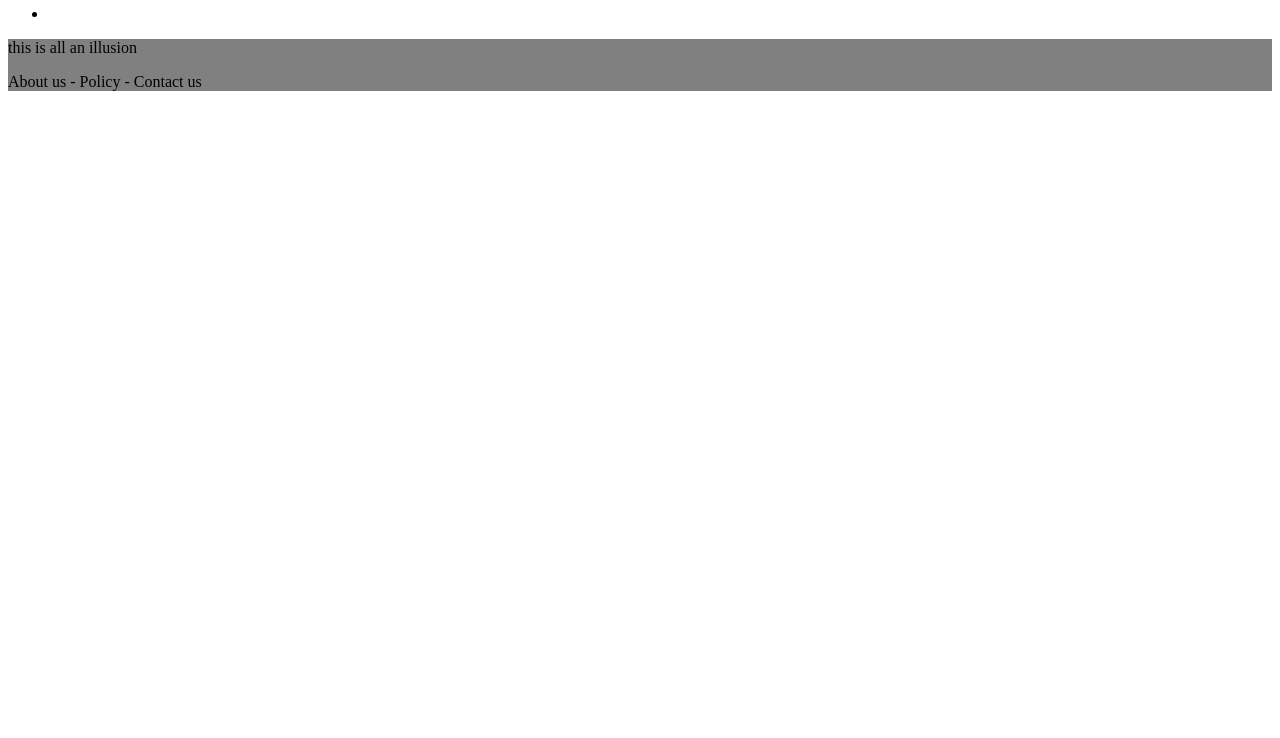
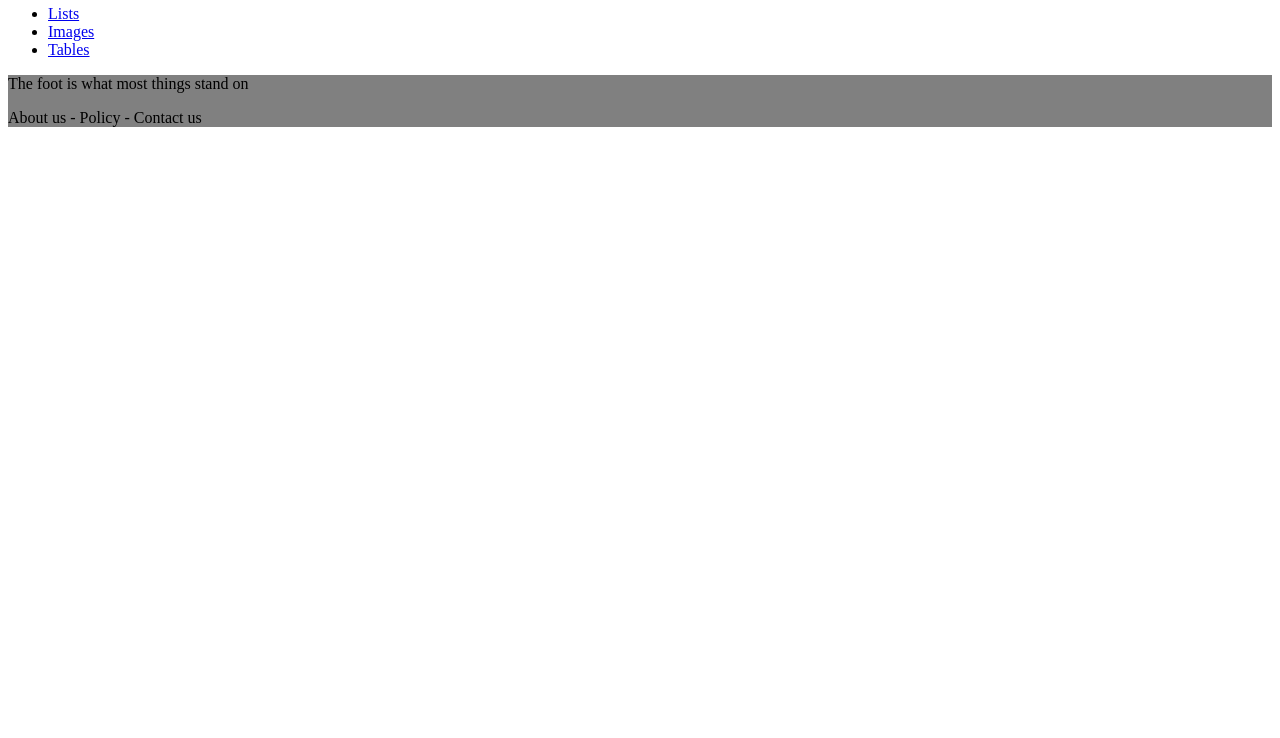
Before and after one commit to Iflar/html_basics, a plain HTML site: page 13-navs.html in a window 1280 px wide. Shown: the part 62-800 px from the top of the page. Drawn offline with Linux system fonts and the light colour scheme.

Commit message:
Fixed nav notes

```diff
--- a/13-navs.html
+++ b/13-navs.html
@@ -11,15 +11,19 @@
         <h1>Verticle Navigation Bar</h1>
         <ul>
             <li>
-                <a href="./03-lists.html"></a>
-                <a href="./05-images.html"></a>
-                <a href="./06-tables.html"></a>
+                <a href="./03-lists.html">Lists</a>
+            </li>
+            <li>
+                <a href="./05-images.html">Images</a>
+            </li>
+            <li>
+                <a href="./06-tables.html">Tables</a>
             </li>
         </ul>
     </nav>
 
     <footer style="background-color: grey;">
-        <p>this is all an illusion</p>
+        <p>The foot is what most things stand on</p>
         <p>
             <a herf "#about">About us</a> -
             <a herf "#policy">Policy</a> -
```
Also changed, not shown: assignments/HTMLRecap/Index.html (added).
